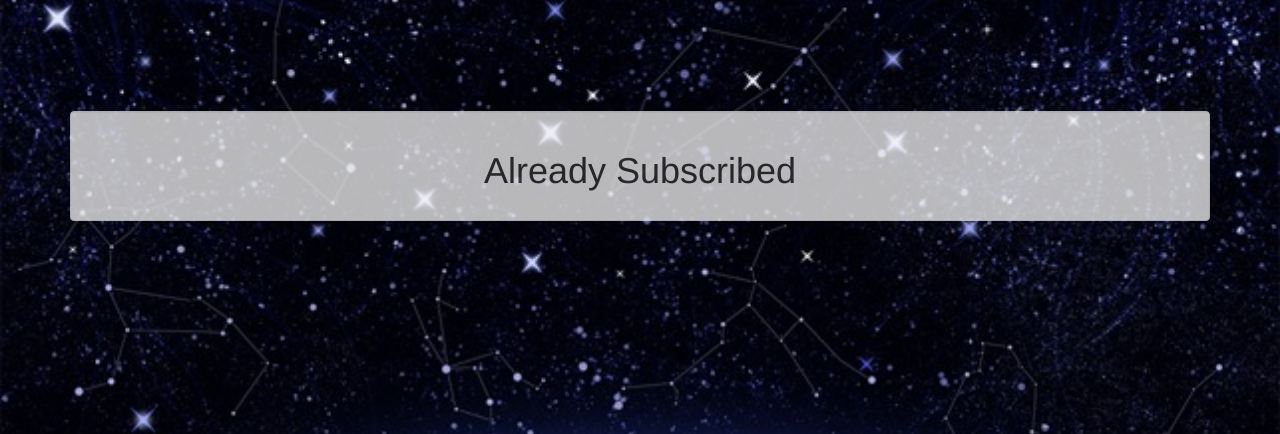
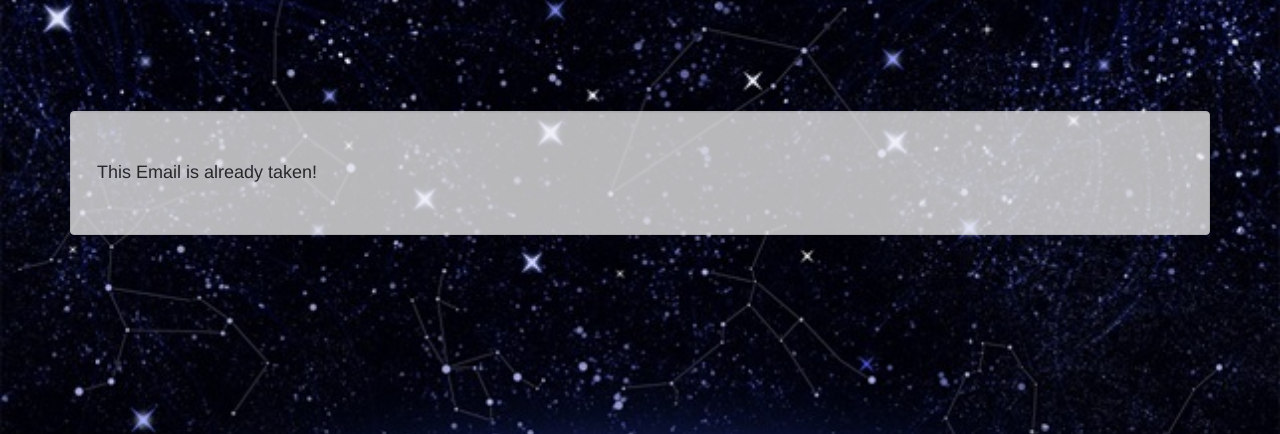
Before and after one commit to shebeer/Horo-alerts, a Django app: template core/templates/core/success.html in a window 1280 px wide. Shown: the part 52-486 px from the top of the page. Run offline with Django 3.2, Linux system fonts and the light colour scheme; the template is opened without the code that fills it, so the values that code supplies are empty; some libraries are stand-ins or nearby versions.

Commit message:
design updated

```diff
--- a/core/templates/core/base.html
+++ b/core/templates/core/base.html
@@ -114,7 +114,7 @@
         <!--© Copyright 2015, showmans.in-->
     </div>
     <div class="col-md-4 col-md-offset-4 text-right">
-        Designed and hosted by <a href="">Shabeer Shah</a>
+        Designed and hosted by <a href="https://in.linkedin.com/in/shabeershah">Shabeer Shah</a>
     </div>
 
 </footer>
--- a/core/templates/core/success.html
+++ b/core/templates/core/success.html
@@ -8,16 +8,14 @@
 <div class="container">
     <div class="col-md-12 well" align="center" style="margin-top: 8%;opacity: 0.75">
 
-        <div class="zodiacIcon row">
+        <div class="zodiacIcon row text-left" style="padding:2%">
             {% if status %}
-            <h1>Successfully Registered</h1>
-
-            You will get daily alerts.<br>
+            <h3>Successfully Registered</h3>
 
             If you don't receive our e-mail in your inbox, please check your Bulk/Junk/Spam folder, as it
             may end up there by mistake, and indicate that it is "Not Spam" so that future e-mails will not be blocked.
             {% else %}
-                <h1>Already Subscribed</h1>
+                <h4>This Email is already taken!</h4>
 
             {% endif %}
         </div>
--- a/core/views.py
+++ b/core/views.py
@@ -138,7 +138,7 @@ def horoscope():
                 zod_object = Zodiac(date=date)
                 zod_object.save()
                 zod_object.zodiac.add(*array)
-            # send_alerts(date)
+            send_alerts(date)
 
 def send_alerts(date):
     objects = Zodiac.objects.filter(date=date)
--- a/horoscope/settings.py
+++ b/horoscope/settings.py
@@ -84,10 +84,10 @@ EMAIL_BACKEND = 'django.core.mail.backends.smtp.EmailBackend'
 EMAIL_USE_TLS = True
 EMAIL_HOST = 'smtp.gmail.com'
 EMAIL_PORT = 587
-EMAIL_HOST_USER = 'shabeersha33@gmail.com'
-EMAIL_HOST_PASSWORD = 'shebeer123'
+EMAIL_HOST_USER = 'showman.here@gmail.com'
+EMAIL_HOST_PASSWORD = 'shasha33'
 
-ALERT_TIME = '14:49' # HH:MM
+ALERT_TIME = '17:51' # HH:MM
 
 
 """
```
Also changed, not shown: db.sqlite3, 11 other files.
